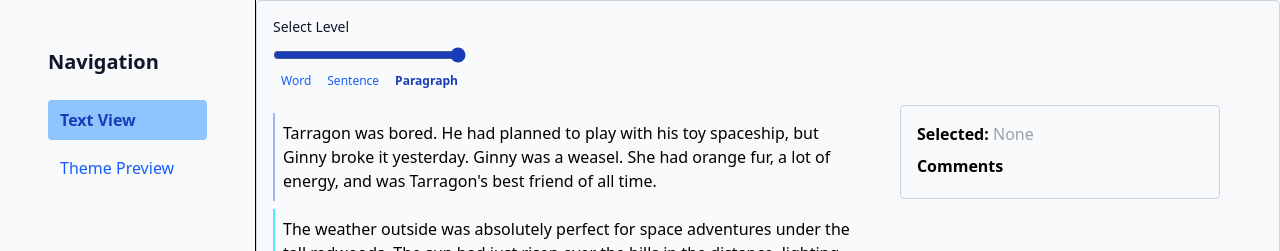
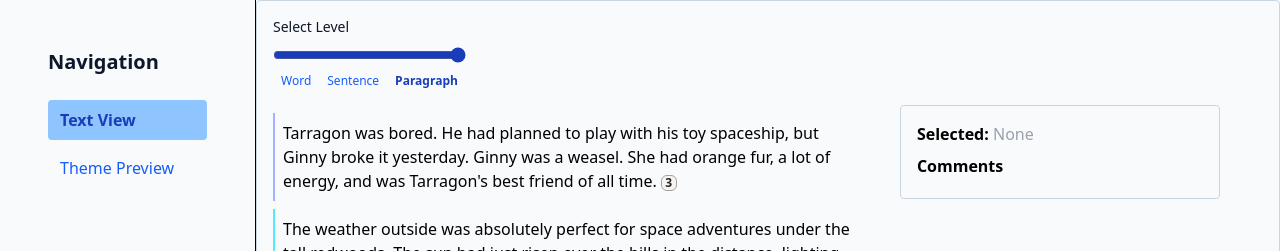
Before and after one commit to shnayder/ineffable, a React (Vite) app in the folder src/ineffable/: page / in a window 1280 px wide. Shown: the top 251 px of the page. Built offline with nearby package versions, Linux system fonts and the light colour scheme.

Commit message:
Add count of annotations after elements

```diff
--- a/src/ineffable/src/features/text-view/details-panel.tsx
+++ b/src/ineffable/src/features/text-view/details-panel.tsx
@@ -7,7 +7,6 @@ interface DetailsPanelProps {
 }
 
 const DetailsPanel: React.FC<DetailsPanelProps> = ({ selectedId }) => {
-  // Use in child
   const document = useContext(DocumentContext);
 
   let annotations = document?.annotations?.[selectedId] || [];
--- a/src/ineffable/src/features/text-view/document.ts
+++ b/src/ineffable/src/features/text-view/document.ts
@@ -1,4 +1,4 @@
-import { Document, Paragraph, Sentence, Word } from "./types";
+import { Annotation, Document, Paragraph, Sentence, Word } from "./types";
 
 // TODO: I want more permanent ids that don't change if I add a word to a sentence. But not hashes, since the same word or sentence in different paragraphs should have different ids. ID service? or GUIDs?
 // For now, using simple incremental ids based on paragraph and sentence indices.
@@ -105,3 +105,7 @@ export function addMockAnnotations(document: Document): Document {
   }
   return document;
 }
+
+export function getAnnotationsForId(doc: Document, id: string): Annotation[] {
+  return doc.annotations?.[id] ?? [];
+}
--- a/src/ineffable/src/features/text-view/spec.md
+++ b/src/ineffable/src/features/text-view/spec.md
@@ -6,7 +6,7 @@ Start with some text.
 1. Let user select an element to see more details.
     1. Keep main text on left, details in panel on right. (done)
     1. Support several kinds of annotations — critique, thoughts, suggestions to start. (done)
-    1. hint at existence of annotations in main view somehow -- icons, counts, colors?
+    1. hint at existence of annotations in main view somehow -- icons, counts, colors? (done)
 1. Support multiple annotations on each element. For now dummy ones. They'll come from other components later. (done)
 1. Let user edit at word, sentence, paragraph level.
 1. If editing sentence or paragraph, do a diff to avoid recreating lower-level elements that didn't actually change.
--- a/src/ineffable/src/features/text-view/text-panel.tsx
+++ b/src/ineffable/src/features/text-view/text-panel.tsx
@@ -1,6 +1,6 @@
-import React, { useState } from 'react';
-import { parseRawText } from './document';
-import { Document, Paragraph, Sentence, Word } from './types';
+import React, { useContext, useState } from 'react';
+import { DocumentContext } from './text-view-panel';
+import { getAnnotationsForId } from './document';
 
 interface TextPanelProps {
   sliderValue: 'Word' | 'Sentence' | 'Paragraph';
@@ -9,45 +9,82 @@ interface TextPanelProps {
   sampleText: string[];
 }
 
-const TextPanel: React.FC<TextPanelProps> = ({ sliderValue, onSelect, selected, sampleText }) => {
-  let document: Document = parseRawText(sampleText);
+const TextPanel: React.FC<TextPanelProps> = ({ sliderValue, onSelect, selected }) => {
+  const document = useContext(DocumentContext);
 
-  let pStyle = sliderValue === 'Paragraph' ? 'border-l-2 odd:border-neutral-fg-accent1 even:border-neutral-fg-accent2' : '';
-  let sStyle = sliderValue === 'Sentence' ? 'odd:border-b-2 odd:border-neutral-fg-accent1 even:border-b-1 even:border-neutral-fg-accent2' : '';
-  let wStyle = sliderValue === 'Word' ? 'odd:border-b-2 odd:border-neutral-fg-accent1 even:border-b-1 even:border-neutral-fg-accent2' : '';
+  if (!document) {
+      return <div className="w-full mb-4 min-h-[120px] max-w-prose">No text</div>;
+  }
+
+  const getParaClass = (id: string) => {
+    if (sliderValue !== 'Paragraph')
+        return 'my-2 p-2';
+    return `my-2 p-2 ${selected === id
+      ? 'bg-neutral-highlight'
+      : 'border-l-2 odd:border-neutral-fg-accent1 even:border-neutral-fg-accent2'}`;
+  };
+
+  const getSentenceClass = (id: string) => {
+    if (sliderValue !== 'Sentence') return '';
+    return selected === id
+      ? 'bg-neutral-highlight'
+      : 'odd:border-b-2 odd:border-neutral-fg-accent1 even:border-b-1 even:border-neutral-fg-accent2';
+  };
+
+  const getWordClass = (id: string) => {
+    if (sliderValue !== 'Word') return '';
+    return selected === id
+      ? 'bg-neutral-highlight'
+      : 'odd:border-b-2 odd:border-neutral-fg-accent1 even:border-b-1 even:border-neutral-fg-accent2';
+  };
+
+  const isActiveLevel = (level: 'Paragraph' | 'Sentence' | 'Word') => sliderValue === level;
+
+  const getAnnotationCountElement = (id: string) => {
+    const annotations = getAnnotationsForId(document, id);
+    if (annotations && annotations.length > 0) {
+      return  <span className="inline-flex items-center justify-center text-xs font-semibold rounded-md bg-secondary-bg text-secondary-fg border border-secondary-border w-4 h-4 ml-1">
+        {annotations.length}
+      </span>
+
+    }
+    return null;
+  }
 
   return (
     <div className="w-full mb-4 min-h-[120px] max-w-prose">
-      {document.paragraphs.map(p => (
+      {document.paragraphs.map((p) => (
         <p
           key={p.id}
           id={p.id}
-          className={`${selected === p.id ? 'bg-neutral-highlight' : pStyle} my-2 p-2`}
-          onClick={() => sliderValue === 'Paragraph' ? onSelect(p.id) : null}
+          className={getParaClass(p.id)}
+          onClick={() => isActiveLevel('Paragraph') && onSelect(p.id)}
         >
-          {p.sentences.map(s => (
+          {p.sentences.map((s, sIdx) => (
             <span
               key={s.id}
               id={s.id}
-              className={selected === s.id ? 'bg-neutral-highlight' : sStyle}
-              onClick={e => {
-                if (sliderValue === 'Sentence') onSelect(s.id);
-              }}
+              className={getSentenceClass(s.id)}
+              onClick={() => isActiveLevel('Sentence') && onSelect(s.id)}
             >
-              {s.words.map(w => (
-                <span
-                  key={w.id}
-                  id={w.id}
-                  className={selected === w.id ? 'bg-neutral-highlight' : wStyle}
-                  onClick={e => {
-                    if (sliderValue === 'Word') onSelect(w.id);
-                  }}
-                >
-                  {w.text}{' '}
-                </span>
+              {s.words.map((w, wIdx) => (
+                <React.Fragment key={w.id}>
+                  <span
+                    id={w.id}
+                    className={getWordClass(w.id)}
+                    onClick={() => isActiveLevel('Word') && onSelect(w.id)}
+                    >
+                  {w.text}
+                  {isActiveLevel('Word') && getAnnotationCountElement(w.id)}
+                  </span>
+                  {wIdx < s.words.length - 1 && ' '}
+                </React.Fragment>
               ))}
+              {isActiveLevel('Sentence') && getAnnotationCountElement(s.id)}
+              {sIdx < p.sentences.length - 1 && ' '}
             </span>
           ))}
+          {isActiveLevel('Paragraph') && getAnnotationCountElement(p.id)}
         </p>
       ))}
     </div>
--- a/src/ineffable/src/index.css
+++ b/src/ineffable/src/index.css
@@ -42,6 +42,19 @@ html, body, #root {
   --color-primary-fg-active: var(--color-blue-800);
   --color-primary-fg-inactive: var(--color-blue-600);
 
+  /* Secondary — for less important controls */
+  --color-secondary-bg: var(--color-stone-100);
+  --color-secondary-bg-hover: var(--color-stone-200);
+  --color-secondary-bg-active: var(--color-stone-300);
+
+  --color-secondary-fg: var(--color-stone-800);
+  --color-secondary-fg-hover: var(--color-stone-600);  /* remove? Keep fg same for hover? */
+  --color-secondary-fg-active: var(--color-stone-800);
+  --color-secondary-fg-inactive: var(--color-stone-600);
+  --color-secondary-border: var(--color-stone-400);
+
+
+
   /* Notice — for alerts, warnings, etc */
   --color-notice-bg: var(--color-yellow-100);
   --color-notice-bg-hover: var(--color-yellow-200);
```
